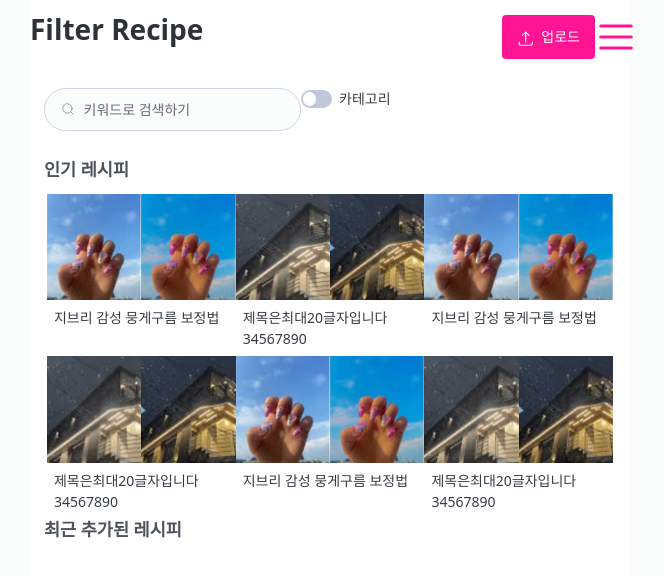
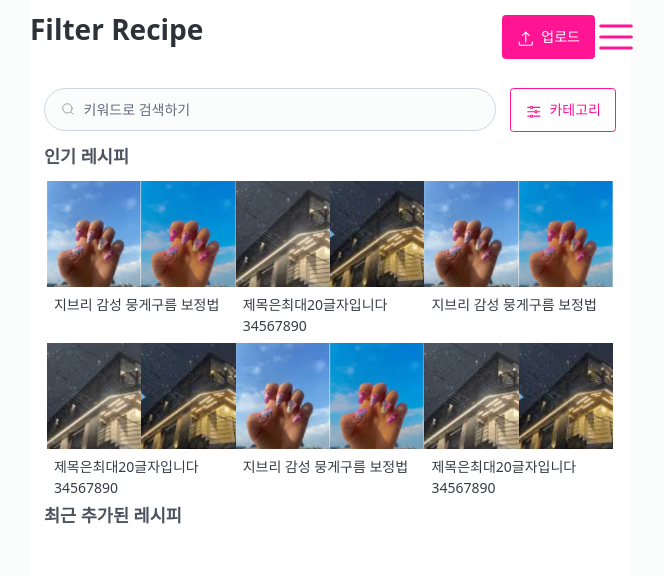
Before and after one commit to seondal/FilterRecipe, a Next.js app: page / in a window 1280 px wide. Shown: the top 576 px of the page, without its empty margins (310-974 px from the left). Built offline with nearby package versions, Linux system fonts and the light colour scheme.

Commit message:
✨ feat :  카테고리 정상화

```diff
--- a/src/app/(main)/Category.tsx
+++ b/src/app/(main)/Category.tsx
@@ -10,6 +10,10 @@ interface CategoryI {
 export default function Category({ onClose }: CategoryI) {
   const searchParam = useURLSearchParams();
 
+  function isChecked(name: string) {
+    return searchParam.has({ category: name }) !== undefined;
+  }
+
   function handleSelectCategory(name: string) {
     const param = { category: name };
     if (searchParam.has(param)) {
@@ -19,28 +23,34 @@ export default function Category({ onClose }: CategoryI) {
     }
   }
 
+  function handleReset() {
+    searchParam.remove();
+  }
+
   return (
     <article>
       <header>
         <h4>카테고리</h4>
       </header>
-      {CATEGORY.map((main, idx) => (
-        <div key={idx} className="flex gap-4 mb-4">
+      {CATEGORY.map((main) => (
+        <div key={main.text} className="flex gap-4 mb-4">
           <label className="min-w-fit">
             <input
               type="checkbox"
               name="main"
               onClick={() => handleSelectCategory(main.text)}
+              checked={isChecked(main.text)}
             />
             <strong>{main.text}</strong>
           </label>
           <div className="flex flex-wrap gap-x-4">
-            {main.sub.map((sub, idx) => (
-              <label key={idx}>
+            {main.sub.map((sub) => (
+              <label key={sub}>
                 <input
                   type="checkbox"
                   name="sub"
                   onClick={() => handleSelectCategory(sub)}
+                  checked={isChecked(sub)}
                 />
                 {sub}
               </label>
@@ -49,7 +59,7 @@ export default function Category({ onClose }: CategoryI) {
         </div>
       ))}
       <footer className="flex justify-end gap-4">
-        <button className="outline">
+        <button className="outline" onClick={handleReset}>
           <ArrowPathIcon className="icon-text" /> 초기화하기
         </button>
         <button onClick={onClose}>
--- a/src/app/(main)/page.tsx
+++ b/src/app/(main)/page.tsx
@@ -5,6 +5,7 @@ import Category from "./Category";
 import { useSearchParams } from "next/navigation";
 import Feed from "./Feed";
 import Modal from "@/components/Modal";
+import { AdjustmentsHorizontalIcon } from "@heroicons/react/24/outline";
 
 export default function Page() {
   const searchParams = useSearchParams();
@@ -18,8 +19,8 @@ export default function Page() {
 
   return (
     <>
-      <fieldset className="flex">
-        <form>
+      <fieldset className="flex gap-4">
+        <form className="flex flex-grow">
           <input
             name="search"
             type="search"
@@ -27,16 +28,12 @@ export default function Page() {
             defaultValue={keyword ?? ""}
           />
         </form>
-        <label>
-          <input
-            name="terms"
-            type="checkbox"
-            role="switch"
-            checked={categoryActive}
-            onChange={() => setCategoryActive((cur) => !cur)}
-          />
+        <button
+          className="outline"
+          onClick={() => setCategoryActive((cur) => !cur)}>
+          <AdjustmentsHorizontalIcon className="icon-text" />
           카테고리
-        </label>
+        </button>
       </fieldset>
       {categoryActive && (
         <Modal onClose={onClose} layout="bottom">
--- a/src/constants/CATEGORY.ts
+++ b/src/constants/CATEGORY.ts
@@ -1,8 +1,11 @@
-const CATEGORY = [
+const CATEGORY: {
+  text: string;
+  sub: string[];
+}[] = [
   { text: "하늘", sub: ["낮", "노을", "밤"] },
   { text: "인물", sub: ["셀카", "역광", "실내", "실외"] },
   { text: "풍경", sub: ["꽃", "바다", "도시", "봄", "여름", "가을", "겨울"] },
-  { text: "실내", sub: ["전시", "집", "카페"] },
+  { text: "장소", sub: ["전시", "집", "카페"] },
   { text: "음식", sub: ["메인", "디저트", "음료"] },
 ] as const;
 
--- a/src/hooks/useURLSearchParams.tsx
+++ b/src/hooks/useURLSearchParams.tsx
@@ -48,7 +48,11 @@ const useURLSearchParams = () => {
     return router.replace(`${pathname}?${newSearchParams.toString()}`);
   };
 
-  return { get, add, del, has };
+  const remove = () => {
+    return router.replace(`${pathname}`);
+  };
+
+  return { get, add, del, has, remove };
 };
 
 export default useURLSearchParams;
--- a/src/style/globals.css
+++ b/src/style/globals.css
@@ -11,6 +11,14 @@ svg {
   cursor: pointer;
 }
 
+input {
+  margin-bottom: 0px;
+}
+
+input:not([type="checkbox"], [type="radio"]) {
+  margin-bottom: 0px;
+}
+
 .icon-button {
   @apply size-12 fill-[var(--pico-color)];
 }
```
